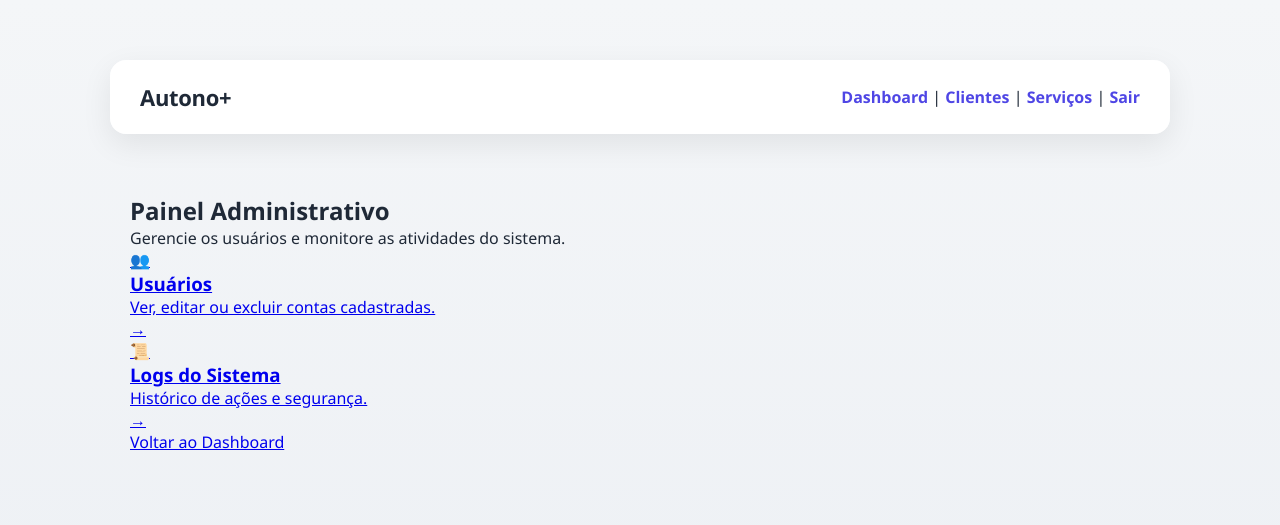
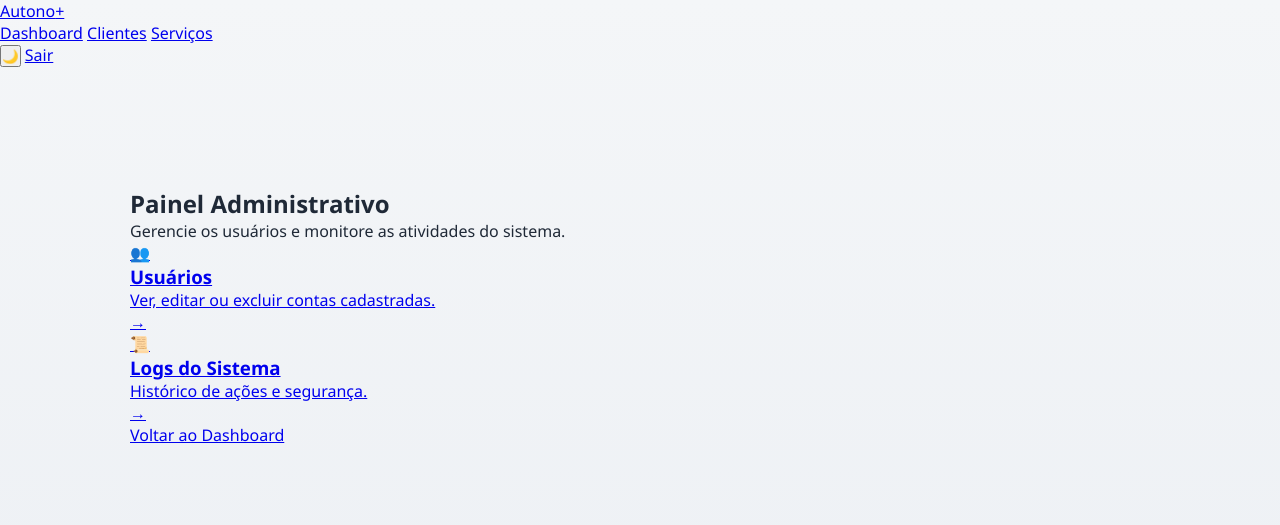
Before and after one commit to euefrai/autono-plus, a Flask app: page /admin in a window 1280 px wide. Shown: the top 525 px of the page. Run offline with Flask 3, Linux system fonts and the light colour scheme; a user stored in the database is signed in.

Commit message:
Update base.html

```diff
--- a/templates/base.html
+++ b/templates/base.html
@@ -1,27 +1,43 @@
 <!DOCTYPE html>
 <html lang="pt-br">
 <head>
+    <meta charset="UTF-8">
     <meta name="viewport" content="width=device-width, initial-scale=1.0">
     <title>{% block title %}Autono+{% endblock %}</title>
     <link rel="stylesheet" href="{{ url_for('static', filename='css/style.css') }}">
+    <link href="https://fonts.googleapis.com/css2?family=Inter:wght@400;600&display=swap" rel="stylesheet">
 </head>
-<body>
+<body class="light-theme"> <nav class="navbar">
+        <div class="nav-container">
+            <a href="/dashboard" class="brand">Autono<span>+</span></a>
 
-<div class="container">
+            <div class="nav-links">
+                <a href="/dashboard" class="nav-item">Dashboard</a>
+                <a href="/clientes" class="nav-item">Clientes</a>
+                <a href="/servicos" class="nav-item">Serviços</a>
 
-    <div class="topbar">
-        <h1>Autono+</h1>
-        <div>
-            <a href="/dashboard">Dashboard</a> |
-            <a href="/clientes">Clientes</a> |
-            <a href="/servicos">Serviços</a> |
-            <a href="/logout">Sair</a>
+                <div class="nav-actions">
+                    <button id="theme-toggle" class="btn-icon">
+                        <span id="theme-icon">🌙</span>
+                    </button>
+                    <a href="/logout" class="btn-logout">Sair</a>
+                </div>
+            </div>
         </div>
-    </div>
+    </nav>
 
-    {% block content %}{% endblock %}
+    <main class="container">
+        {% block content %}{% endblock %}
+    </main>
 
-</div>
-
+    <script>
+        // Script simples para troca de tema (opcional se você já tiver um)
+        const btn = document.getElementById("theme-toggle");
+        btn.onclick = () => {
+            document.body.classList.toggle("dark-theme");
+            const icon = document.getElementById("theme-icon");
+            icon.innerText = document.body.classList.contains("dark-theme") ? "☀️" : "🌙";
+        };
+    </script>
 </body>
 </html>
```
